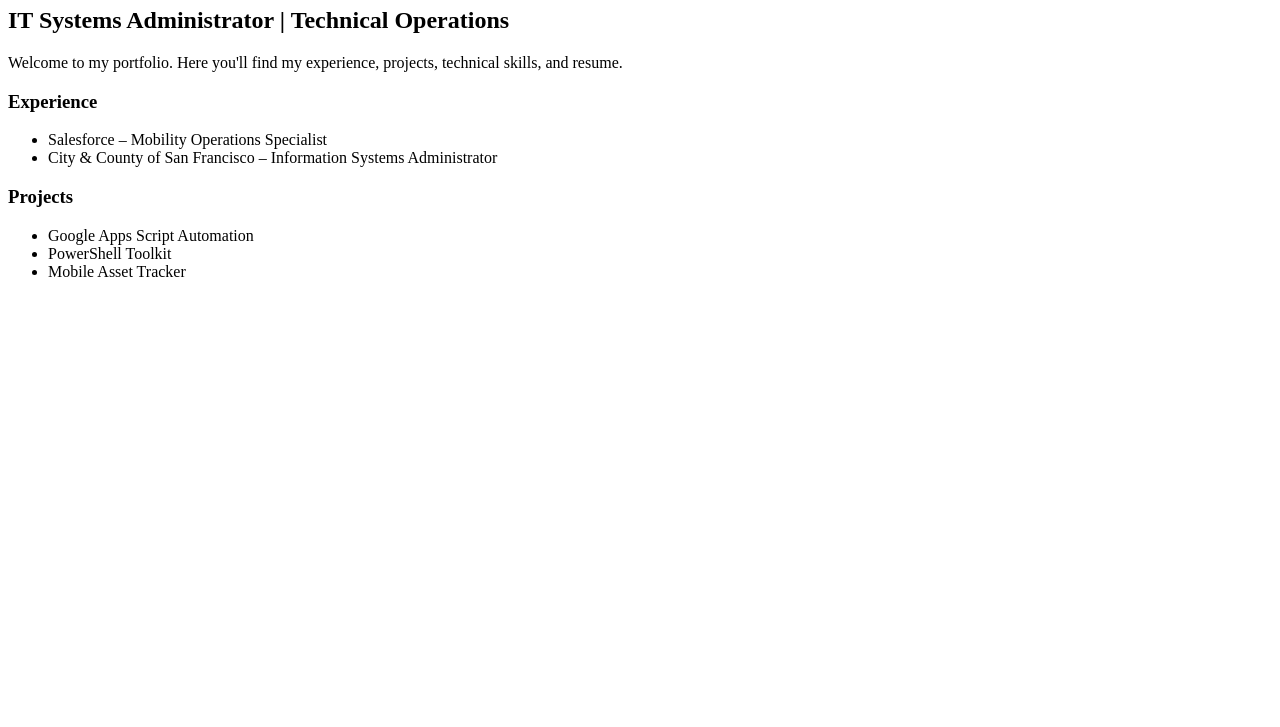
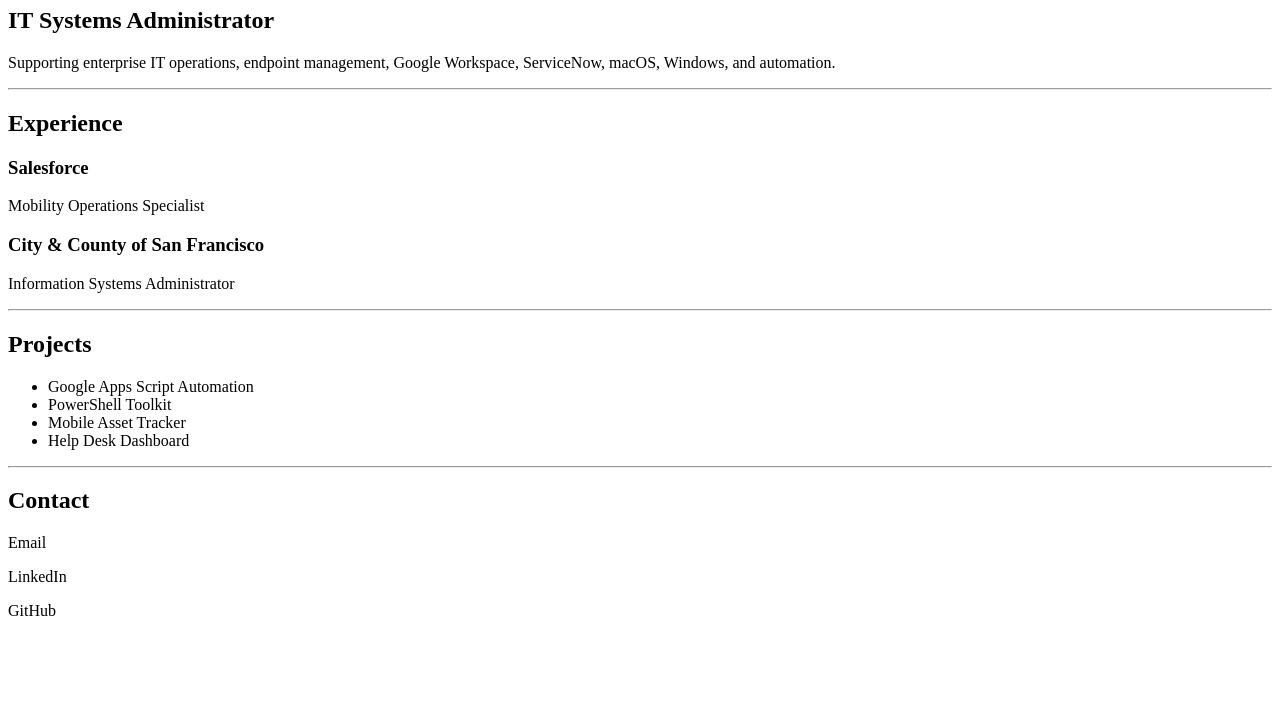
Before and after one commit to Palyaa38/Abu-Palya, a plain HTML site: page index.html in a window 1280 px wide. Shown: the part 73-800 px from the top of the page. Drawn offline with Linux system fonts and the light colour scheme.

Commit message:
Revise portfolio content and structure in index.html
Updated the portfolio content to reflect current roles and projects, including changes to headings and added new project details.

```diff
--- a/index.html
+++ b/index.html
@@ -5,31 +5,55 @@
     <meta name="viewport" content="width=device-width, initial-scale=1.0">
     <title>Abubakar Palya | IT Portfolio</title>
 </head>
+
 <body>
 
-    <h1>Hi, I'm Abubakar Palya</h1>
+<h1>Abubakar Palya</h1>
 
-    <h2>IT Systems Administrator | Technical Operations</h2>
+<h2>IT Systems Administrator</h2>
 
-    <p>
-        Welcome to my portfolio. Here you'll find my experience,
-        projects, technical skills, and resume.
-    </p>
+<p>
+Supporting enterprise IT operations, endpoint management,
+Google Workspace, ServiceNow, macOS, Windows, and automation.
+</p>
 
-    <h3>Experience</h3>
+<hr>
 
-    <ul>
-        <li>Salesforce – Mobility Operations Specialist</li>
-        <li>City & County of San Francisco – Information Systems Administrator</li>
-    </ul>
+<h2>Experience</h2>
 
-    <h3>Projects</h3>
+<h3>Salesforce</h3>
 
-    <ul>
-        <li>Google Apps Script Automation</li>
-        <li>PowerShell Toolkit</li>
-        <li>Mobile Asset Tracker</li>
-    </ul>
+<p>Mobility Operations Specialist</p>
+
+<h3>City & County of San Francisco</h3>
+
+<p>Information Systems Administrator</p>
+
+<hr>
+
+<h2>Projects</h2>
+
+<ul>
+
+<li>Google Apps Script Automation</li>
+
+<li>PowerShell Toolkit</li>
+
+<li>Mobile Asset Tracker</li>
+
+<li>Help Desk Dashboard</li>
+
+</ul>
+
+<hr>
+
+<h2>Contact</h2>
+
+<p>Email</p>
+
+<p>LinkedIn</p>
+
+<p>GitHub</p>
 
 </body>
 </html>
```
